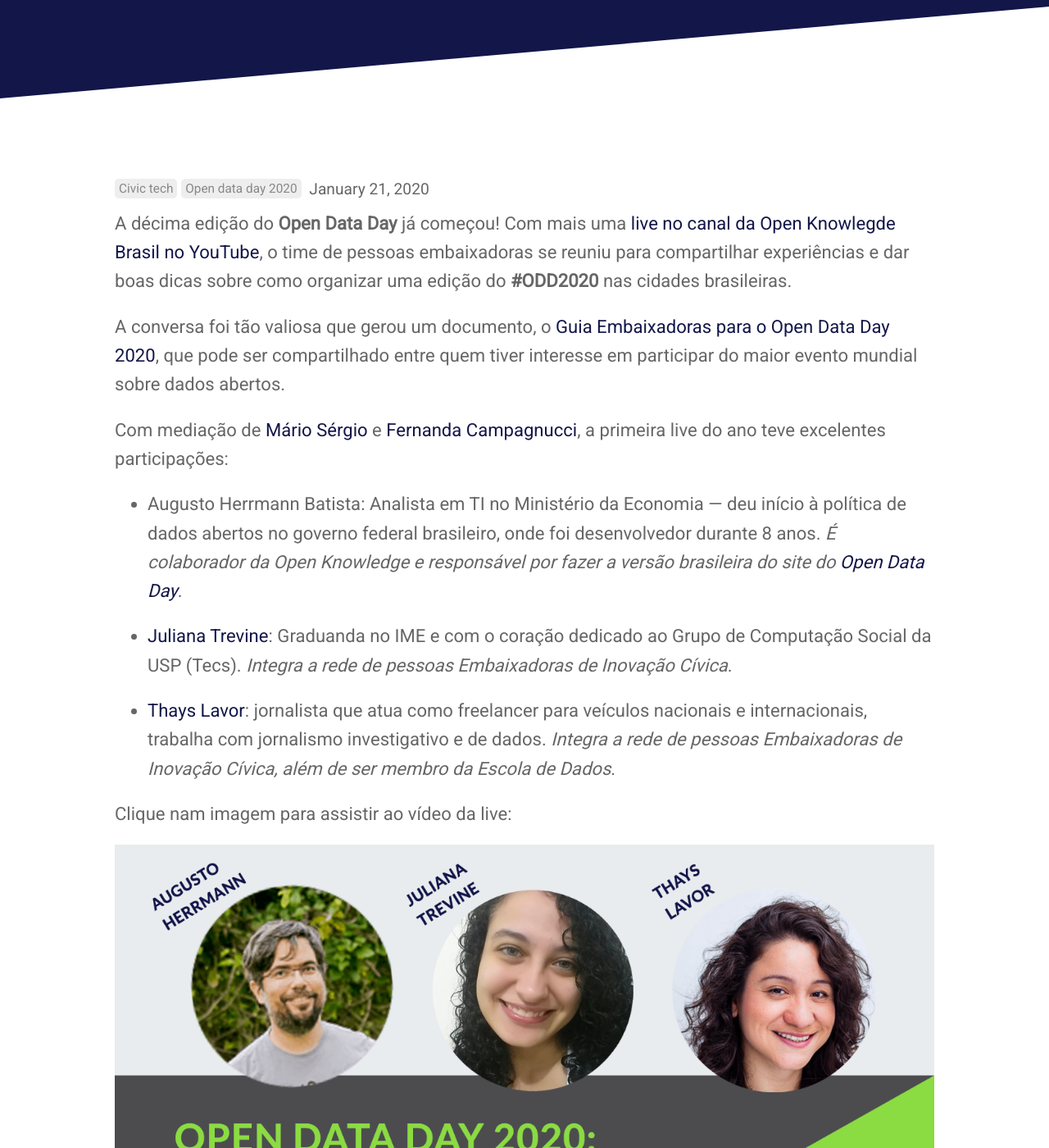
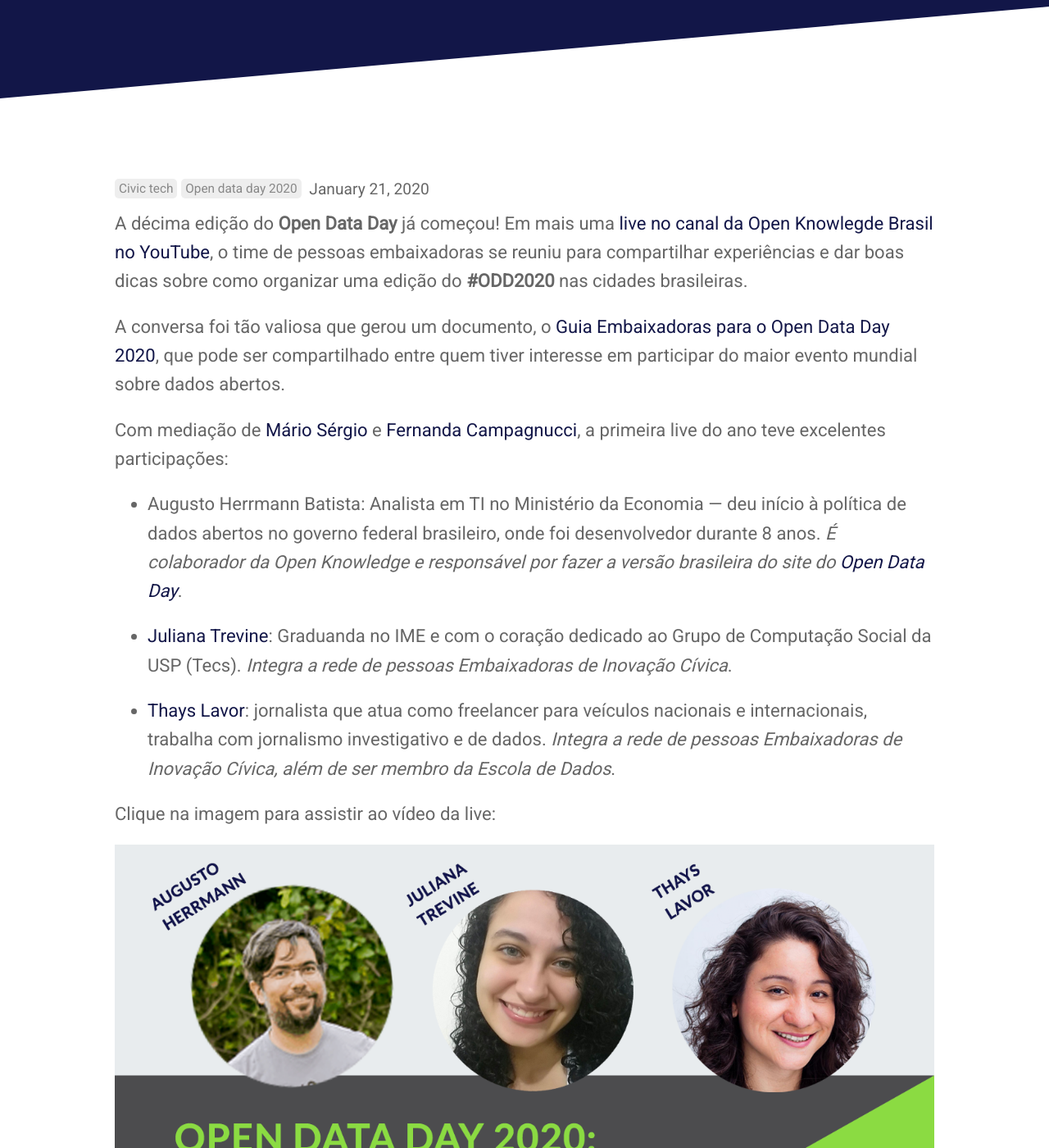
Before and after one commit to okfn-brasil/embaixadoras, a Jekyll site: the page built from _posts/2020-01-21-live-open-data-day-2020.md, in a window 1280 px wide and 1400 px high, scrolled down 396 px. Shown: the whole window at 82% size. Built offline with Jekyll 4.4.1, drawn with Linux system fonts in a browser that asks for light colours.

Commit message:
altera texto post, adiciona Github no footer e imagem no Guia ODD

```diff
--- a/_data/footer.yml
+++ b/_data/footer.yml
@@ -10,6 +10,10 @@
       link: /blog/
 - title: Social
   links:
+    - name: Github
+      link: https://github.com/okfn-brasil/embaixadoras/
+      social_icon: Github
+      new_window: true
     - name: Facebook
       link: https://www.facebook.com/OpenKnowledgeBrasil/
       social_icon: Facebook
--- a/_includes/social-icon.html
+++ b/_includes/social-icon.html
@@ -1,4 +1,6 @@
 {% case include.icon %}
+	{% when "Github" %}
+		<svg role="img" viewBox="0 0 24 24" xmlns="http://www.w3.org/2000/svg"><path d="M12 .297c-6.63 0-12 5.373-12 12 0 5.303 3.438 9.8 8.205 11.385.6.113.82-.258.82-.577 0-.285-.01-1.04-.015-2.04-3.338.724-4.042-1.61-4.042-1.61C4.422 18.07 3.633 17.7 3.633 17.7c-1.087-.744.084-.729.084-.729 1.205.084 1.838 1.236 1.838 1.236 1.07 1.835 2.809 1.305 3.495.998.108-.776.417-1.305.76-1.605-2.665-.3-5.466-1.332-5.466-5.93 0-1.31.465-2.38 1.235-3.22-.135-.303-.54-1.523.105-3.176 0 0 1.005-.322 3.3 1.23.96-.267 1.98-.399 3-.405 1.02.006 2.04.138 3 .405 2.28-1.552 3.285-1.23 3.285-1.23.645 1.653.24 2.873.12 3.176.765.84 1.23 1.91 1.23 3.22 0 4.61-2.805 5.625-5.475 5.92.42.36.81 1.096.81 2.22 0 1.606-.015 2.896-.015 3.286 0 .315.21.69.825.57C20.565 22.092 24 17.592 24 12.297c0-6.627-5.373-12-12-12"/></svg>
 	{% when "Facebook" %}
 		<svg fill="#000000" height="24" viewBox="0 0 24 24" width="24" xmlns="http://www.w3.org/2000/svg"><path d="M19,4V7H17A1,1 0 0,0 16,8V10H19V13H16V20H13V13H11V10H13V7.5C13,5.56 14.57,4 16.5,4M20,2H4A2,2 0 0,0 2,4V20A2,2 0 0,0 4,22H20A2,2 0 0,0 22,20V4C22,2.89 21.1,2 20,2Z" /></svg>
 	{% when "Instagram" %}
--- a/_posts/2020-01-21-live-open-data-day-2020.md
+++ b/_posts/2020-01-21-live-open-data-day-2020.md
@@ -6,19 +6,19 @@
 author_staff_member: ariane_alves
 show_comments: true
 ---
-A décima edição do __Open Data Day__ já começou! Com mais uma [live no canal da Open Knowlegde Brasil no YouTube](https://youtu.be/MGceIuNm2xY), o time de pessoas embaixadoras se reuniu para compartilhar experiências e dar boas dicas sobre como organizar uma edição do __#ODD2020__ nas cidades brasileiras.
+A décima edição do __Open Data Day__ já começou! Em mais uma [live no canal da Open Knowlegde Brasil no YouTube](https://youtu.be/MGceIuNm2xY){:target="_blank"}, o time de pessoas embaixadoras se reuniu para compartilhar experiências e dar boas dicas sobre como organizar uma edição do __#ODD2020__ nas cidades brasileiras.
 
 A conversa foi tão valiosa que gerou um documento, o [Guia Embaixadoras para o Open Data Day 2020](https://github.com/okfn-brasil/embaixadoras/blob/master/Guia-ODD2020.md){:target="_blank"}, que pode ser compartilhado entre quem tiver interesse em participar do maior evento mundial sobre dados abertos.
 
 
-Com mediação de [Mário Sérgio](https://twitter.com/sergiomarioq) e [Fernanda Campagnucci](https://twitter.com/fecampa), a primeira live do ano teve excelentes participações:
+Com mediação de [Mário Sérgio](https://twitter.com/sergiomarioq){:target="_blank"} e [Fernanda Campagnucci](https://twitter.com/fecampa){:target="_blank"}, a primeira live do ano teve excelentes participações:
 
--   Augusto Herrmann Batista: Analista em TI no Ministério da Economia — deu início à política de dados abertos no governo federal brasileiro, onde foi desenvolvedor durante 8 anos. _É colaborador da Open Knowledge e responsável por fazer a versão brasileira do site do_ [_Open Data Day_](https://opendataday.org/pt_br/).
+-   Augusto Herrmann Batista: Analista em TI no Ministério da Economia — deu início à política de dados abertos no governo federal brasileiro, onde foi desenvolvedor durante 8 anos. _É colaborador da Open Knowledge e responsável por fazer a versão brasileira do site do_ [_Open Data Day_](https://opendataday.org/pt_br/){:target="_blank"}.
 
--   [Juliana Trevine](https://twitter.com/_jtrevine): Graduanda no IME e com o coração dedicado ao Grupo de Computação Social da USP (Tecs). _Integra a rede de pessoas Embaixadoras de Inovação Cívica_.
+-   [Juliana Trevine](https://twitter.com/_jtrevine){:target="_blank"}: Graduanda no IME e com o coração dedicado ao Grupo de Computação Social da USP (Tecs). _Integra a rede de pessoas Embaixadoras de Inovação Cívica_.
 
--   [Thays Lavor](https://twitter.com/thayslavor): jornalista que atua como freelancer para veículos nacionais e internacionais, trabalha com jornalismo investigativo e de dados. _Integra a rede de pessoas Embaixadoras de Inovação Cívica, além de ser membro da Escola de Dados_.
+-   [Thays Lavor](https://twitter.com/thayslavor){:target="_blank"}: jornalista que atua como freelancer para veículos nacionais e internacionais, trabalha com jornalismo investigativo e de dados. _Integra a rede de pessoas Embaixadoras de Inovação Cívica, além de ser membro da Escola de Dados_.
 
-Clique nam imagem para assistir ao vídeo da live:
+Clique na imagem para assistir ao vídeo da live:
 
 [![Live sobre Open Data Day](/images/posts/2020-01-21-capa-live-ODD.png)](https://youtu.be/MGceIuNm2xY){:target="_blank"}
```
Also changed, not shown: Guia-ODD/Guia-ODD2020.md (renamed from Guia-ODD2020.md, +22 -19 lines), images/image-guia-ODD.png (added).
